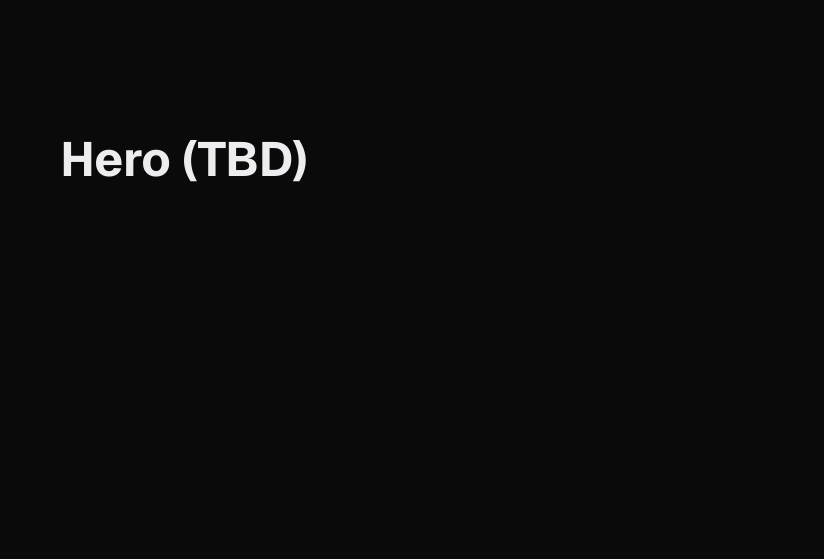
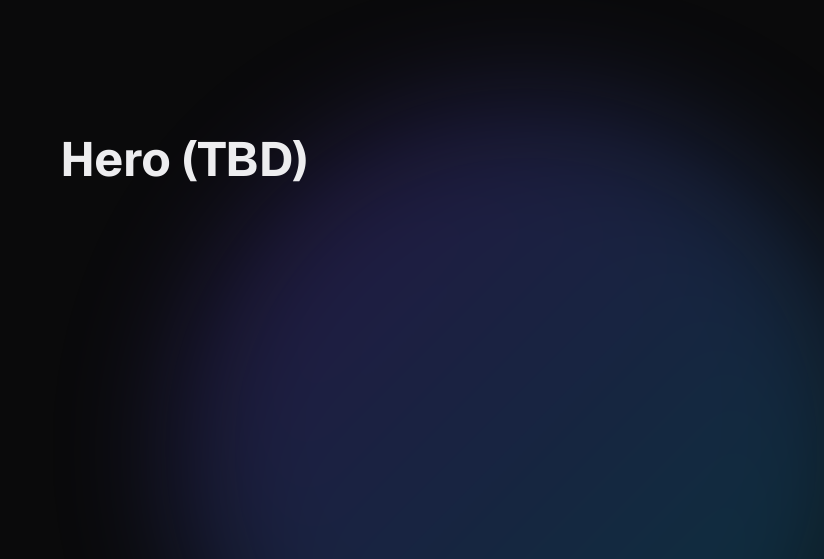
Before and after one commit to Sheldon-Pierce/sheldonpierce-com, a Next.js app: page / in a window 1280 px wide. Shown: the part 241-800 px from the top of the page, without its empty margins (456-1280 px from the left). Built offline with nearby package versions, Linux system fonts and the light colour scheme.

Commit message:
feat(hero): add scroll-reactive background gradient orb

```diff
--- a/app/layout.tsx
+++ b/app/layout.tsx
@@ -2,6 +2,7 @@ import type { Metadata } from "next";
 import { GeistSans } from "geist/font/sans";
 import { GeistMono } from "geist/font/mono";
 import { CursorFollower } from "@/components/motion/cursor-follower";
+import { GradientOrb } from "@/components/hero/gradient-orb";
 import "./globals.css";
 
 export const metadata: Metadata = {
@@ -24,6 +25,7 @@ export default function RootLayout({
     >
       <body className="bg-bg text-fg font-sans antialiased">
         <CursorFollower />
+        <GradientOrb />
         {children}
       </body>
     </html>
--- /dev/null
+++ b/components/hero/gradient-orb.tsx
@@ -0,0 +1,21 @@
+"use client";
+import { motion, useScroll, useTransform, useReducedMotion } from "motion/react";
+
+export function GradientOrb() {
+  const reduced = useReducedMotion();
+  const { scrollYProgress } = useScroll();
+  const yRaw = useTransform(scrollYProgress, [0, 1], ["0%", "60%"]);
+  const xRaw = useTransform(scrollYProgress, [0, 1], ["0%", "-20%"]);
+  const y = reduced ? "0%" : yRaw;
+  const x = reduced ? "0%" : xRaw;
+
+  return (
+    <motion.div
+      aria-hidden
+      style={{ x, y }}
+      className="pointer-events-none fixed right-[-15%] top-[-10%] -z-10 h-[700px] w-[700px] rounded-full blur-3xl opacity-25"
+    >
+      <div className="h-full w-full gradient-accent rounded-full" />
+    </motion.div>
+  );
+}
```
